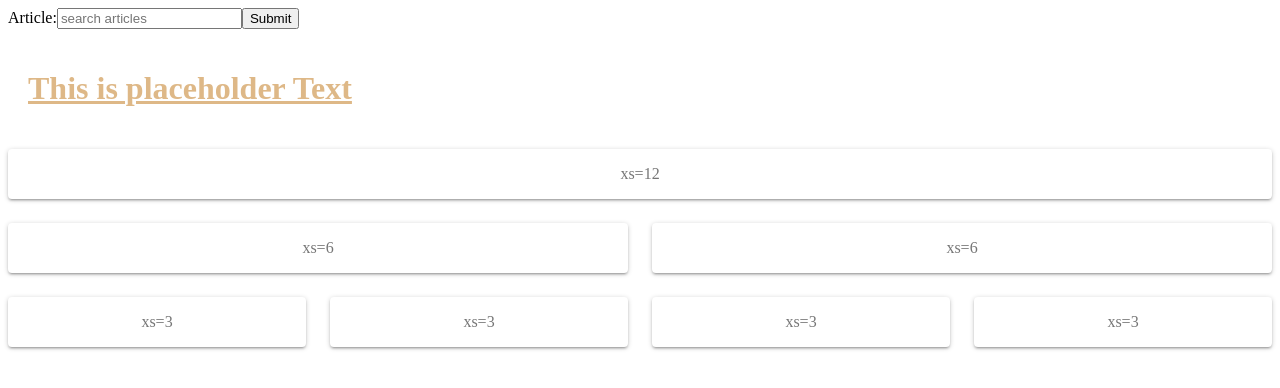
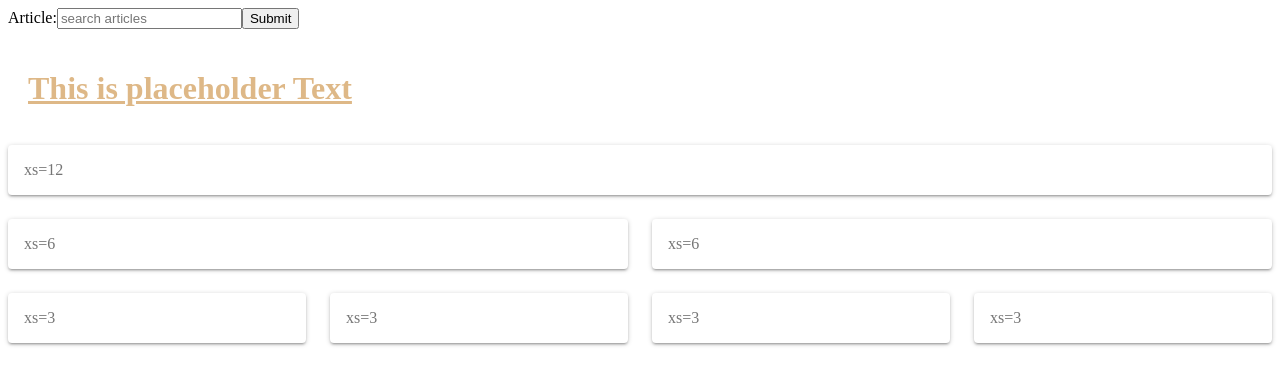
Before and after one commit to ttran835/news_details, a React app: page / in a window 1280 px wide. Shown: the top 388 px of the page. Built offline with nearby package versions, Linux system fonts and the light colour scheme; the HTML template or start-up script is replaced by a standard one.

Commit message:
made adjustments to newsrenderer function to have correct grid, row and container layout to work with material ui react compomnents

```diff
--- a/client/src/components/Material-Ui/GridLayouts/GridLayouts.jsx
+++ b/client/src/components/Material-Ui/GridLayouts/GridLayouts.jsx
@@ -10,7 +10,7 @@ const styles = theme => ({
   },
   paper: {
     padding: theme.spacing.unit * 2,
-    textAlign: 'center',
+    textAlign: 'initial',
     color: theme.palette.text.secondary,
   },
 });
--- a/client/src/components/NewsComponents/NewsTemplate/NewsRenderer/NewsRenderer.jsx
+++ b/client/src/components/NewsComponents/NewsTemplate/NewsRenderer/NewsRenderer.jsx
@@ -1,5 +1,9 @@
 import React, { Component } from 'react';
-import styles from './NewsRenderer.module.scss';
+import PropTypes from 'prop-types';
+import { withStyles } from '@material-ui/core/styles';
+import Paper from '@material-ui/core/Paper';
+import Grid from '@material-ui/core/Grid';
+import customStyles from './NewsRenderer.module.scss';
 
 /*
 Example news data;
@@ -18,21 +22,43 @@ Example news data;
   },
 */
 
-export default function NewsRenderer(props) {
+const styles = theme => ({
+  root: {
+    flexGrow: 1,
+  },
+  paper: {
+    padding: theme.spacing.unit * 2,
+    textAlign: 'initial',
+    color: theme.palette.text.secondary,
+  },
+});
+
+const NewsRenderer = props => {
   const articles = props.news;
+  const { classes } = props;
+
   return (
-    <div className="col-xs-12">
+    <div className={classes.root}>
+      <Grid container spacing={8}>
         {articles.map(article => (
-        <div className="row">
-          <div className="col-xs-12">
+          <Grid item xs={3}>
+            <Paper className={`${classes.paper} ${customStyles.test}`}>
               <h3>{article.title}</h3>
               <h4>{article.author}</h4>
               <h5>{article.description}</h5>
               <p>{article.pushblishedAt}</p>
               <p>{article.content}</p>
-          </div>
-        </div>
+            </Paper>
+          </Grid>
         ))}
+      </Grid>
     </div>
   );
-}
+};
+
+NewsRenderer.PropTypes = {
+  class: PropTypes.object.isRequired,
+  news: PropTypes.object,
+};
+
+export default withStyles(styles)(NewsRenderer);
--- a/client/src/components/NewsComponents/NewsTemplate/NewsRenderer/NewsRenderer.module.scss
+++ b/client/src/components/NewsComponents/NewsTemplate/NewsRenderer/NewsRenderer.module.scss
@@ -0,0 +1,4 @@
+.test {
+  height: 500px;
+  overflow: hidden;
+}
--- a/client/src/styles/main.scss
+++ b/client/src/styles/main.scss
@@ -1,6 +1,7 @@
 @import './custom.scss';
 @import '../components/Link/Link.scss';
 @import '../components/NewsComponents/AllNews/AllNews.module.scss';
+@import '../components/NewsComponents/NewsTemplate/NewsRenderer/NewsRenderer.module.scss';
 
 $main-bg: #fff;
 $second-bg: #fff;
@@ -17,7 +18,8 @@ $second-bg: #fff;
 }
 
 .materialUiShadow {
-  box-shadow: 0 1px 3px rgba(0, 0, 0, 0.12), 0 1px 2px rgba(0, 0, 0, 0.24);
+  box-shadow: 0px 1px 5px 0px rgba(0, 0, 0, 0.2),
+    0px 2px 2px 0px rgba(0, 0, 0, 0.14), 0px 3px 1px -2px rgba(0, 0, 0, 0.12);
   transition: all 0.3s cubic-bezier(0.25, 0.8, 0.25, 1);
 }
 
```
Also changed, not shown: 2 other files (tests, documents, lock files or other folders). Lines whose indentation alone changed are shown as unchanged.
